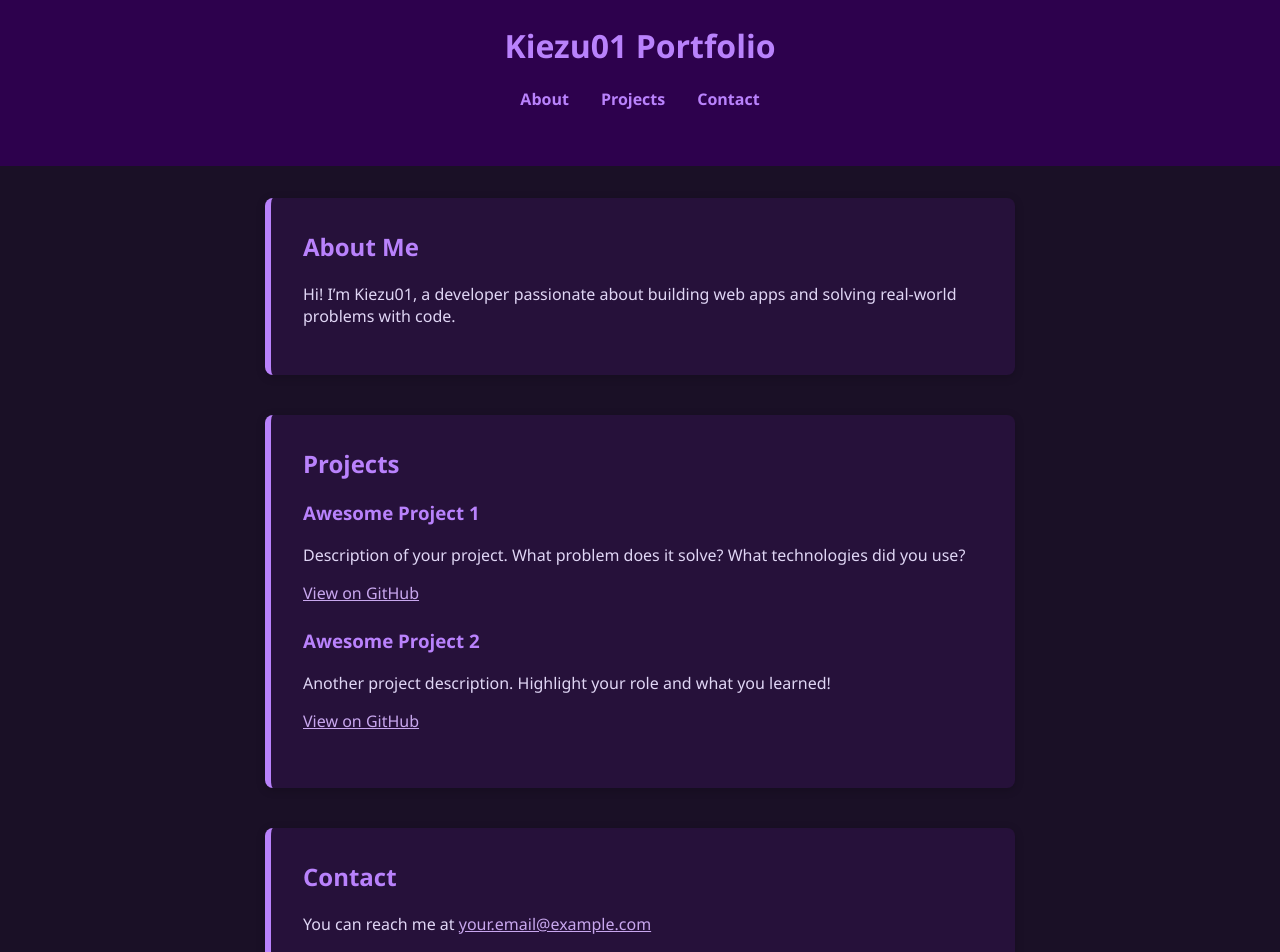
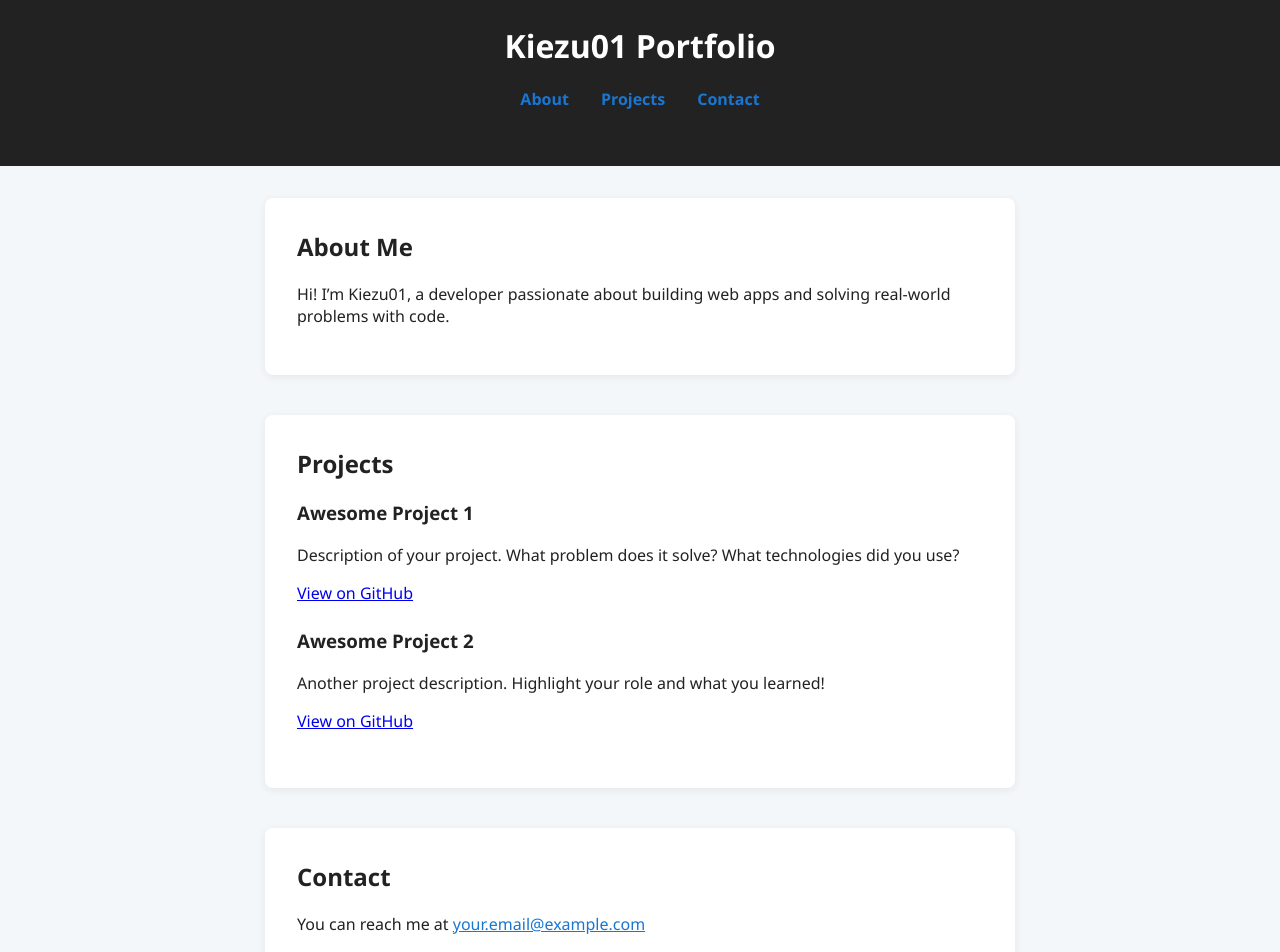
Before and after one commit to kiezu01/my-portfolio, a React (Vite) app: page / in a window 1280 px wide. Shown: the top 952 px of the page. Built offline with nearby package versions, Linux system fonts and the light colour scheme.

Commit message:
change light theme

```diff
--- a/style.css
+++ b/style.css
@@ -1,11 +1,11 @@
 body {
   margin: 0;
   font-family: 'Segoe UI', Arial, sans-serif;
-  background: #1a1026;
-  color: #e0d6f5;
+  background: #f4f7fa;
+  color: #222;
 }
 header, footer {
-  background: #2d014d;
+  background: #222;
   color: #fff;
   padding: 1.5rem 0;
   text-align: center;
@@ -15,13 +15,11 @@ nav {
 }
 nav a {
   margin: 0 1rem;
-  color: #b982fc;
+  color: #1976d2;
   text-decoration: none;
   font-weight: bold;
-  transition: color 0.2s;
 }
 nav a:hover {
-  color: #fff;
   text-decoration: underline;
 }
 main {
@@ -31,15 +29,13 @@ main {
 }
 section {
   margin-bottom: 2.5rem;
-  background: #26113a;
-  box-shadow: 0 2px 10px #0003;
+  background: #fff;
+  box-shadow: 0 2px 10px #0001;
   border-radius: 8px;
   padding: 2rem;
-  border-left: 6px solid #b982fc;
 }
 h1, h2, h3 {
   margin-top: 0;
-  color: #b982fc;
 }
 .project-list {
   list-style: none;
@@ -48,17 +44,7 @@ h1, h2, h3 {
 .project-list li {
   margin-bottom: 1.5rem;
 }
-.project-list a {
-  color: #c8a7ee;
+.contact-link {
+  color: #1976d2;
   text-decoration: underline;
 }
-.project-list a:hover {
-  color: #b982fc;
-}
-.contact-link {
-  color: #c8a7ee;
-  text-decoration: underline;
-}
-.contact-link:hover {
-  color: #b982fc;
-}
```
